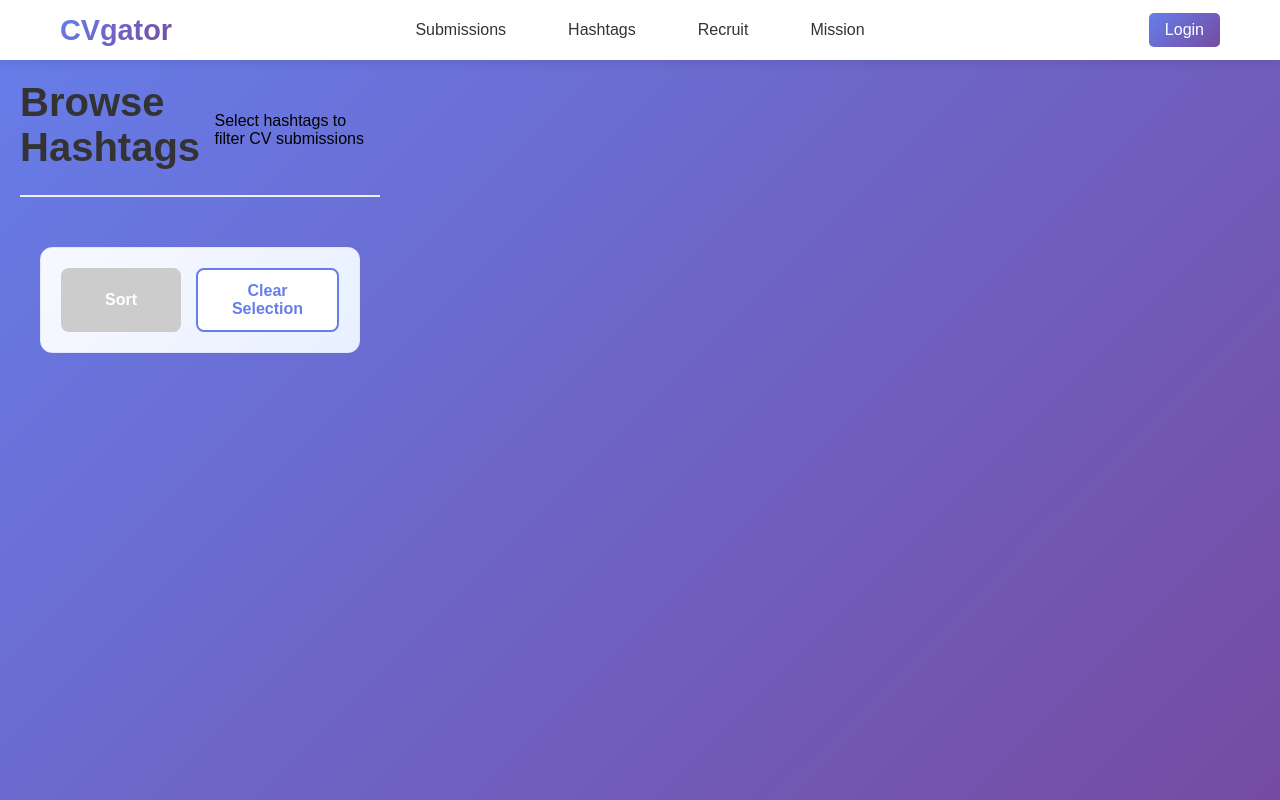
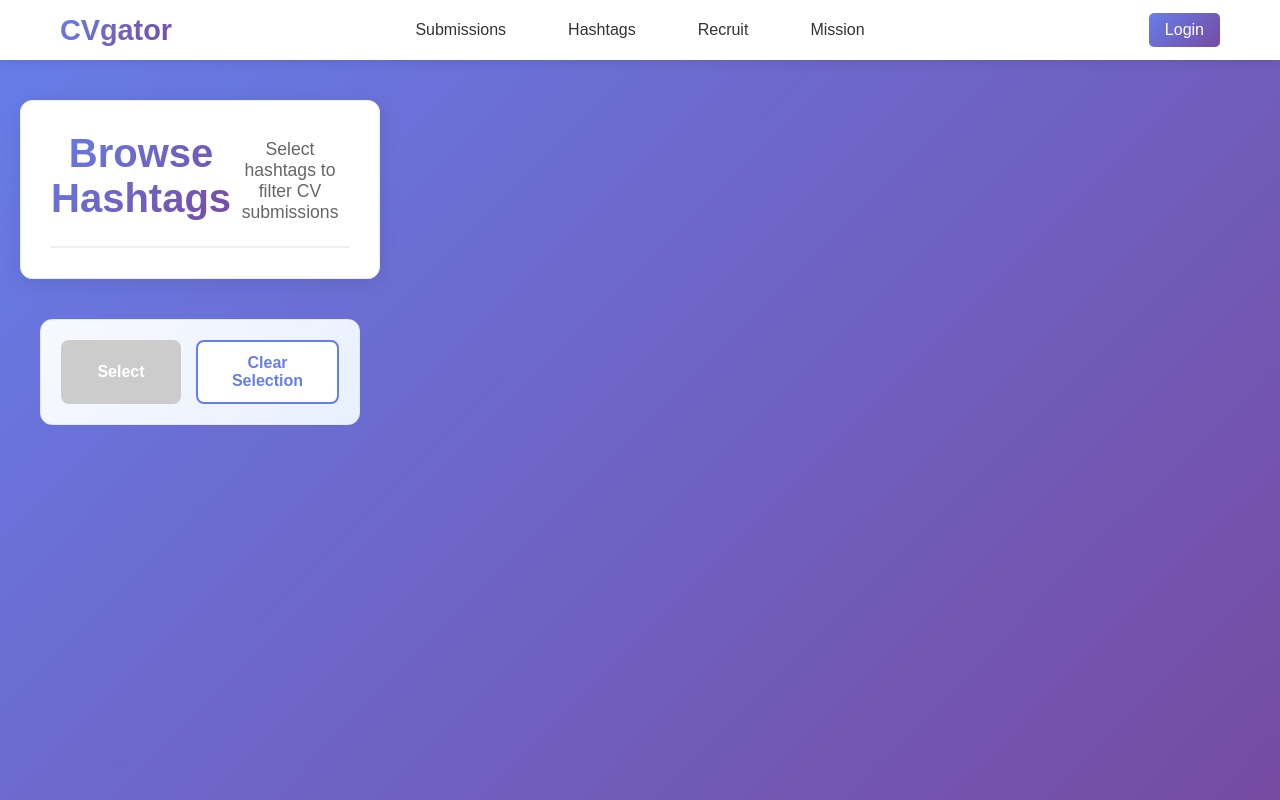
Before and after one commit to hoangnamdev/CVgator, a website: page public/hashtags.html in a window 1280 px wide. Drawn offline with Linux system fonts and the light colour scheme; no server answers.

Commit message:
Improve hashtags page: Change Sort to Select, add white box header, and fix usage counts

```diff
--- a/public/hashtags.html
+++ b/public/hashtags.html
@@ -23,15 +23,17 @@
     </nav>
 
     <div class="container">
-        <div class="page-header">
-            <h1>Browse Hashtags</h1>
-            <p>Select hashtags to filter CV submissions</p>
+        <div class="hashtags-header-box">
+            <div class="page-header">
+                <h1>Browse Hashtags</h1>
+                <p>Select hashtags to filter CV submissions</p>
+            </div>
         </div>
 
         <div class="hashtags-section">
             <div class="hashtags-controls">
                 <button id="sortBtn" class="btn btn-primary" onclick="sortBySelectedTags()" disabled>
-                    Sort
+                    Select
                 </button>
                 <button class="btn btn-secondary" onclick="clearSelection()">
                     Clear Selection
--- a/public/hashtags.js
+++ b/public/hashtags.js
@@ -65,10 +65,10 @@ function updateSortButton() {
     const sortBtn = document.getElementById('sortBtn');
     if (selectedHashtags.length > 0) {
         sortBtn.disabled = false;
-        sortBtn.textContent = `Sort (${selectedHashtags.length})`;
+        sortBtn.textContent = `Select (${selectedHashtags.length})`;
     } else {
         sortBtn.disabled = true;
-        sortBtn.textContent = 'Sort';
+        sortBtn.textContent = 'Select';
     }
 }
 
--- a/public/styles.css
+++ b/public/styles.css
@@ -759,6 +759,39 @@ textarea:focus {
 }
 
 /* Hashtags Page Styles */
+.hashtags-header-box {
+    max-width: 1200px;
+    margin: 20px auto;
+    padding: 30px;
+    background: white;
+    border-radius: 12px;
+    box-shadow: 0 4px 20px rgba(0, 0, 0, 0.08);
+    border: 1px solid #e8f0ff;
+}
+
+.hashtags-header-box .page-header {
+    text-align: center;
+    margin: 0;
+}
+
+.hashtags-header-box .page-header h1 {
+    color: #333;
+    font-size: 2.5em;
+    font-weight: 700;
+    margin: 0 0 10px 0;
+    background: linear-gradient(135deg, #667eea 0%, #764ba2 100%);
+    -webkit-background-clip: text;
+    -webkit-text-fill-color: transparent;
+    background-clip: text;
+}
+
+.hashtags-header-box .page-header p {
+    color: #666;
+    font-size: 1.1em;
+    margin: 0;
+    font-weight: 500;
+}
+
 .hashtags-section {
     max-width: 1200px;
     margin: 0 auto;
```
Also changed, not shown: server.js (+49 -0 lines).
